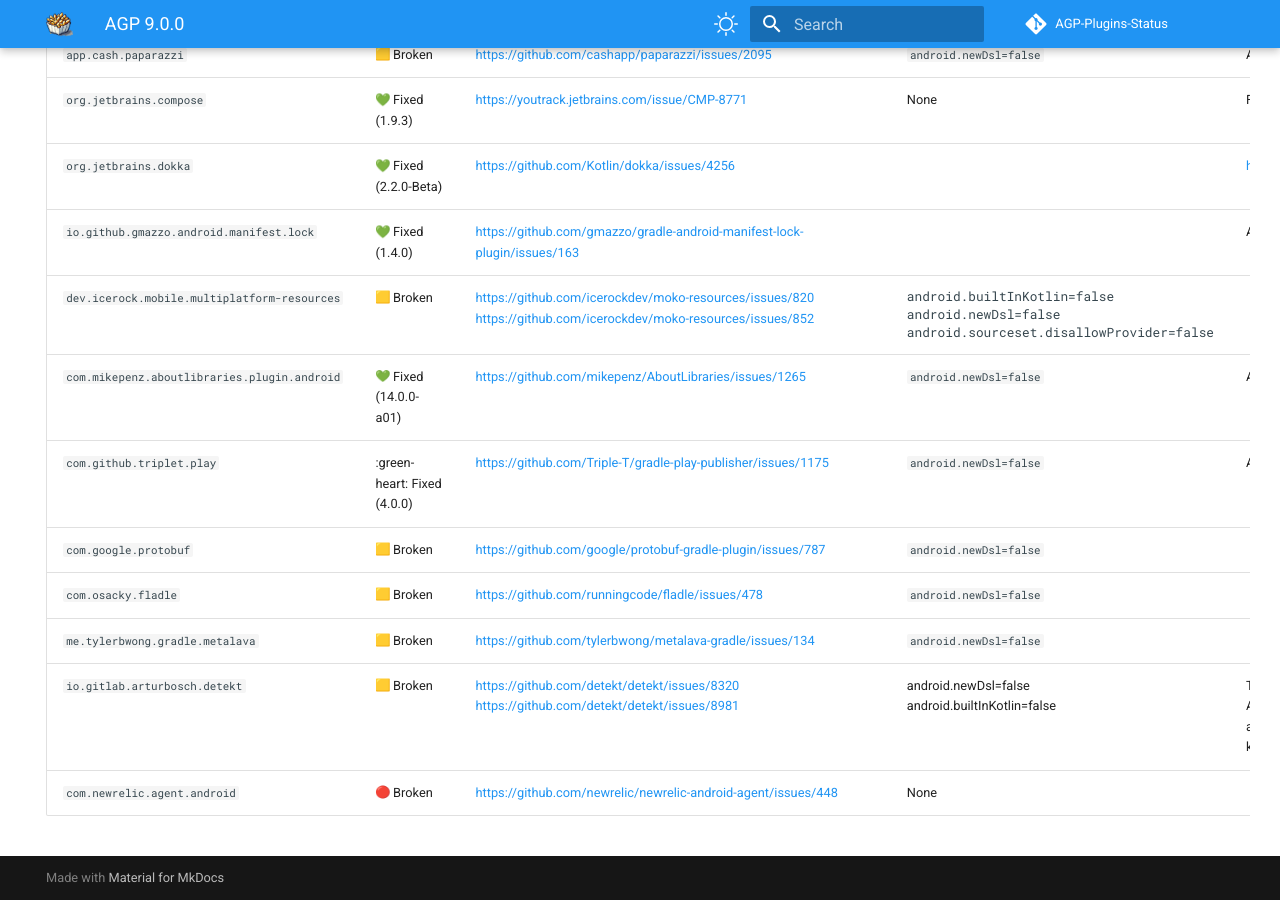
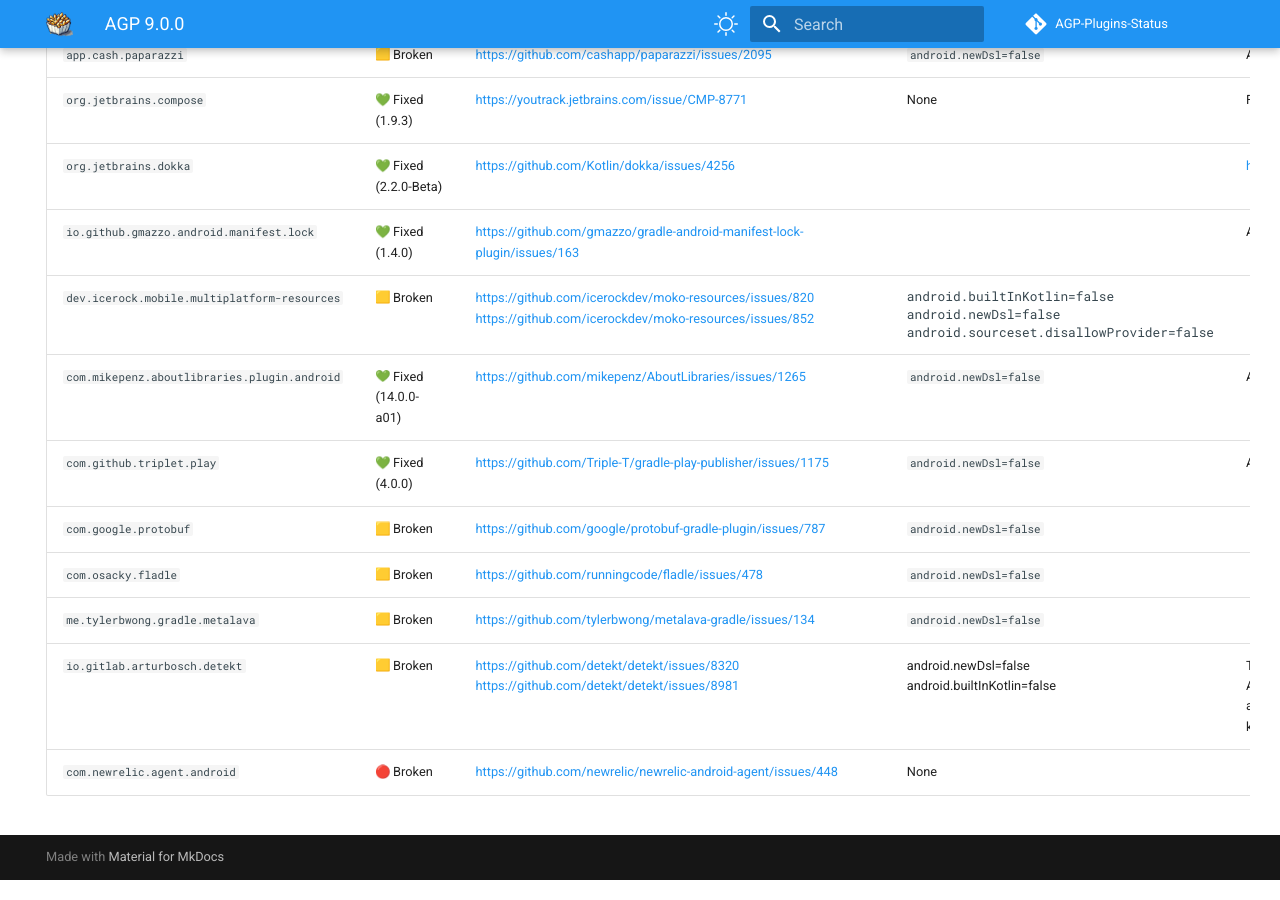
Before and after one commit to pablobaxter/AGP-Plugins-Status, an MkDocs documentation site: the page built from docs/agp-9.0.0.md, in a window 1280 px wide and 900 px high, scrolled down 2049 px. Built offline with MkDocs 1.6.1 and Material for MkDocs 9.7.7, drawn with Linux system fonts in a browser that asks for light colours; emoji names are drawn with the system emoji font; comment, search, counter and statistics services are not loaded.

Commit message:
Fix typo in documentation causing broken green heart emoji

```diff
--- a/docs/agp-9.0.0.md
+++ b/docs/agp-9.0.0.md
@@ -56,7 +56,7 @@
 | `io.github.gmazzo.android.manifest.lock` | :green_heart: Fixed (1.4.0) | https://github.com/gmazzo/gradle-android-manifest-lock-plugin/issues/163 | | Addressed by https://github.com/gmazzo/gradle-android-manifest-lock-plugin/pull/164 |
 | `dev.icerock.mobile.multiplatform-resources` | :yellow_square: Broken | https://github.com/icerockdev/moko-resources/issues/820<br>https://github.com/icerockdev/moko-resources/issues/852 | <pre>android.builtInKotlin=false<br>android.newDsl=false<br>android.sourceset.disallowProvider=false</pre> | |
 | `com.mikepenz.aboutlibraries.plugin.android` | :green_heart: Fixed (14.0.0-a01) | https://github.com/mikepenz/AboutLibraries/issues/1265 | `android.newDsl=false` | Addressed by https://github.com/mikepenz/AboutLibraries/pull/1283 |
-| `com.github.triplet.play` | :green-heart: Fixed (4.0.0) | https://github.com/Triple-T/gradle-play-publisher/issues/1175 | `android.newDsl=false` | Adressed by https://github.com/Triple-T/gradle-play-publisher/pull/1181 |
+| `com.github.triplet.play` | :green_heart: Fixed (4.0.0) | https://github.com/Triple-T/gradle-play-publisher/issues/1175 | `android.newDsl=false` | Addressed by https://github.com/Triple-T/gradle-play-publisher/pull/1181 |
 | `com.google.protobuf` | :yellow_square: Broken | https://github.com/google/protobuf-gradle-plugin/issues/787 | `android.newDsl=false` | |
 | `com.osacky.fladle` | :yellow_square: Broken | https://github.com/runningcode/fladle/issues/478 | `android.newDsl=false` | |
 | `me.tylerbwong.gradle.metalava` | :yellow_square: Broken | https://github.com/tylerbwong/metalava-gradle/issues/134 | `android.newDsl=false` | |
```
